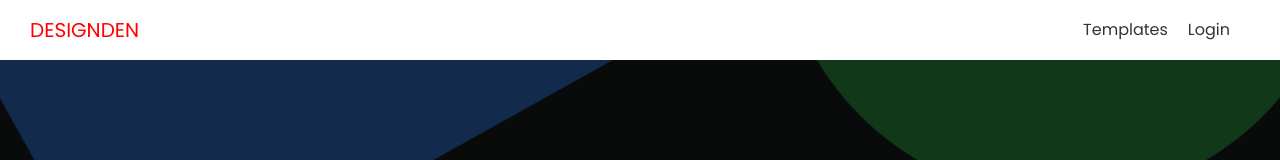
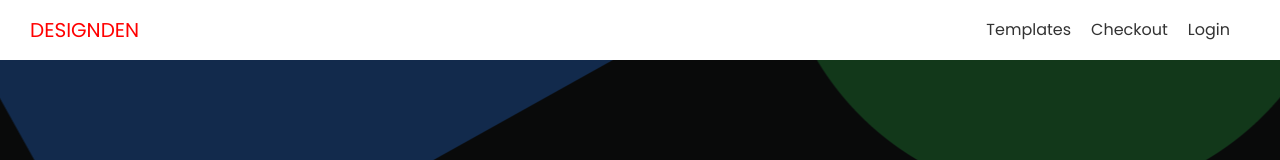
Before and after one commit to jonah0502/DesignDen, a Next.js app in the folder designden-frontend/: page / in a window 1280 px wide. Shown: the top 160 px of the page. Built offline with nearby package versions, Linux system fonts and the light colour scheme.

Commit message:
Add header link to checkout page

```diff
--- a/designden-frontend/components/Header.js
+++ b/designden-frontend/components/Header.js
@@ -17,6 +17,11 @@ export default function Header() {
             </Link>
           </li>
           <li>
+            <Link href="/checkout">
+              <a>Checkout</a>
+            </Link>
+          </li>
+          <li>
             <Link href="/login">
               <a>Login</a>
             </Link>
```
